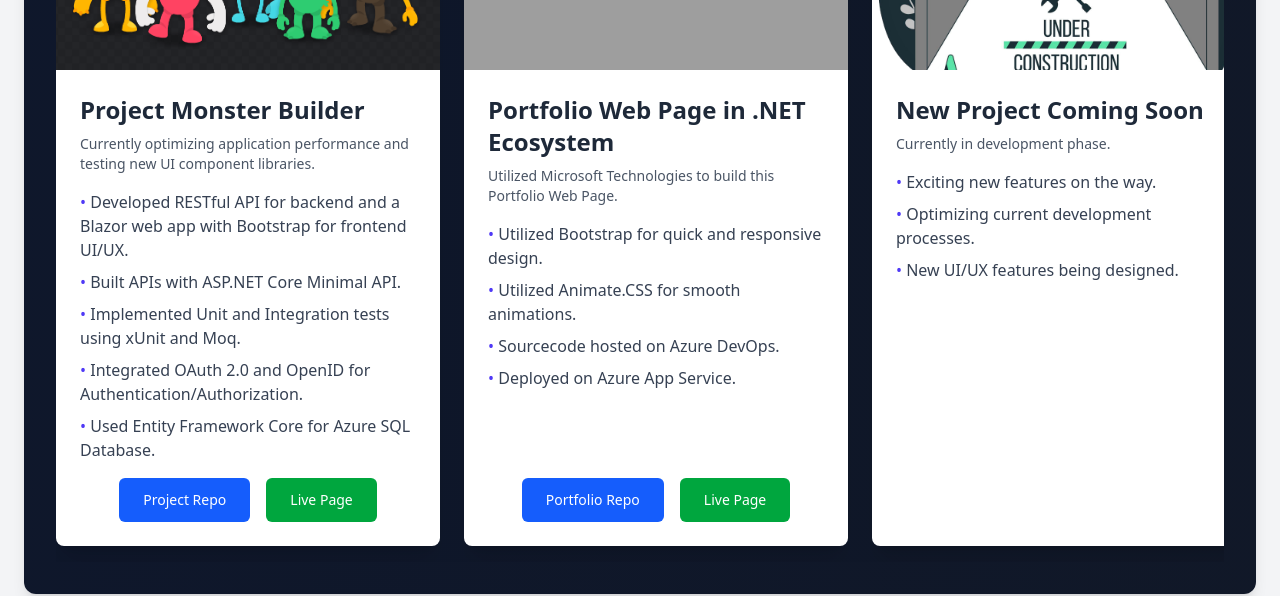
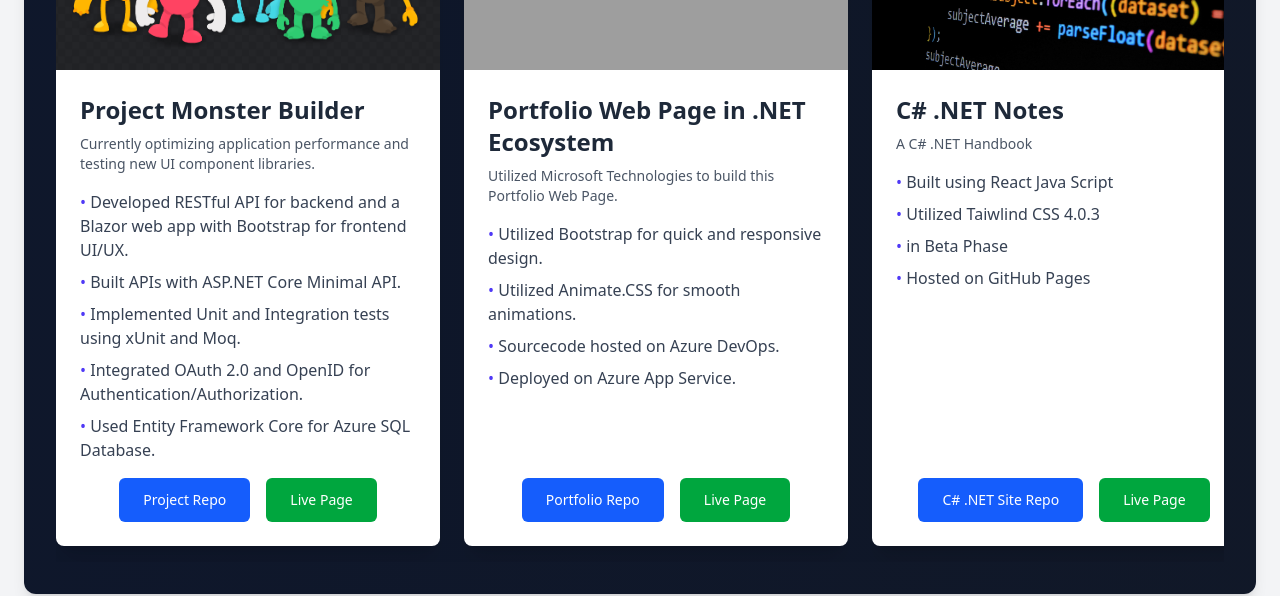
Before and after one commit to SaiSrikanthChodimella/ReactPortfolio, a React (Vite) app: page /ReactPortfolio/projects in a window 1280 px wide. Shown: the part 330-926 px from the top of the page. Built offline with nearby package versions, Linux system fonts and the light colour scheme; grey boxes are pictures that could not be loaded.

Commit message:
Addition of new Project

```diff
--- a/src/Pages/Projects.jsx
+++ b/src/Pages/Projects.jsx
@@ -1,6 +1,7 @@
 import Monsters from "../assets/Project.png";
 import UnderGoing from "../assets/Under_Construction.png";
 import Resume from "../assets/Resume.png";
+import Programming from "../assets/Programming.png";
 
 const projectData = [
   {
@@ -48,6 +49,29 @@ const projectData = [
       {
         text: "Live Page",
         href: "https://saisrikanthchodimella.azurewebsites.net/",
+        color: "green",
+      },
+    ],
+  },
+  {
+    img: Programming,
+    title: "C# .NET Notes",
+    description: "A C# .NET Handbook",
+    details: [
+      "Built using React Java Script",
+      "Utilized Taiwlind CSS 4.0.3 ",
+      "in Beta Phase",
+      "Hosted on GitHub Pages",
+    ],
+    links: [
+      {
+        text: "C# .NET Site Repo",
+        href: "https://github.com/SaiSrikanthChodimella/LearnCSharp",
+        color: "blue",
+      },
+      {
+        text: "Live Page",
+        href: "https://saisrikanthchodimella.github.io/LearnCSharp/",
         color: "green",
       },
     ],
```
Also changed, not shown: src/assets/Programming.png (added).
